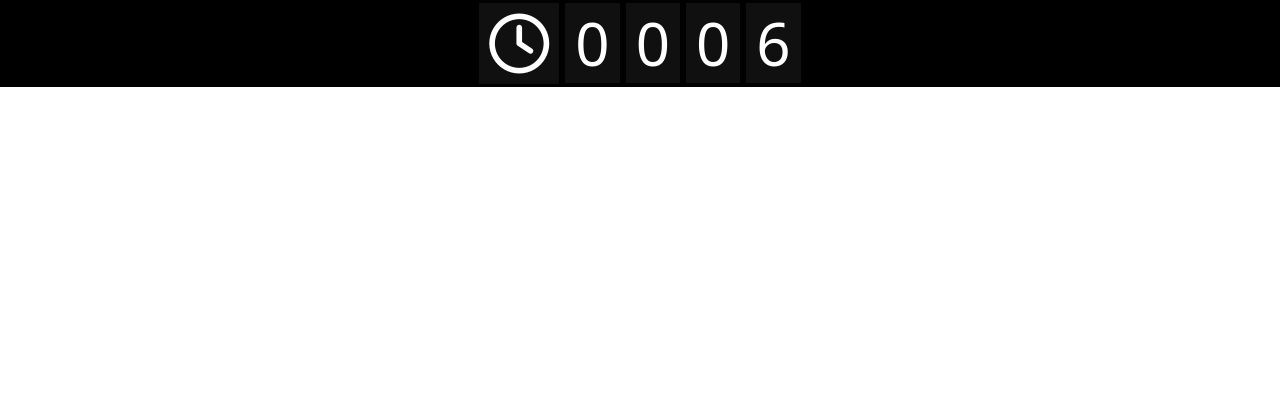
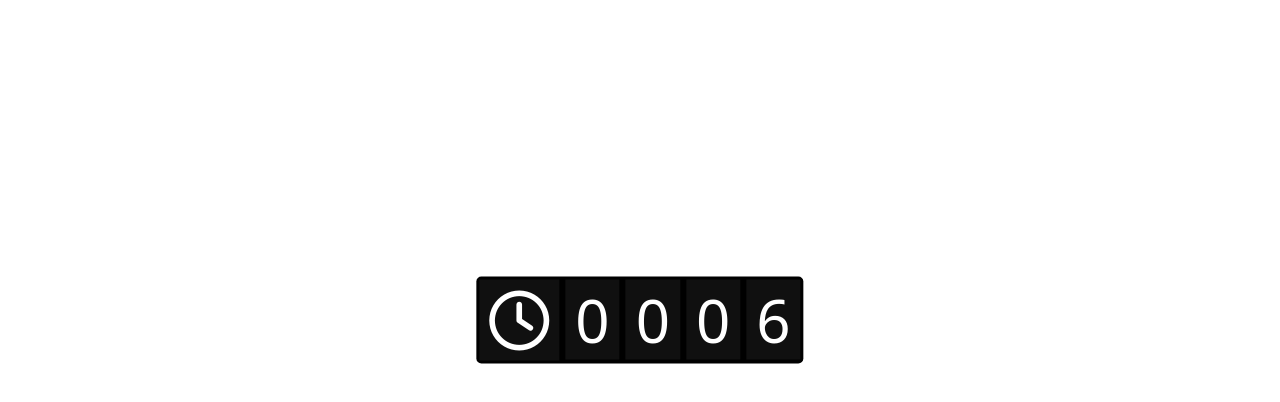
Before and after one commit to 4GeeksAcademy/jide-simple-counter-with-react, a React app: page / in a window 1280 px wide. Built offline with nearby package versions, Linux system fonts and the light colour scheme.

Commit message:
move counter close to center

```diff
--- a/src/styles/index.css
+++ b/src/styles/index.css
@@ -1,6 +1,12 @@
 .bigCounter {
     text-align: center;
     background: black;
+    margin: 0;
+    position: absolute;
+    top: 40%;
+    left: 50%;
+    transform: translate(-50%, -50%);
+    border-radius: 5px;
 }
 
 .bigCounter div{
```
